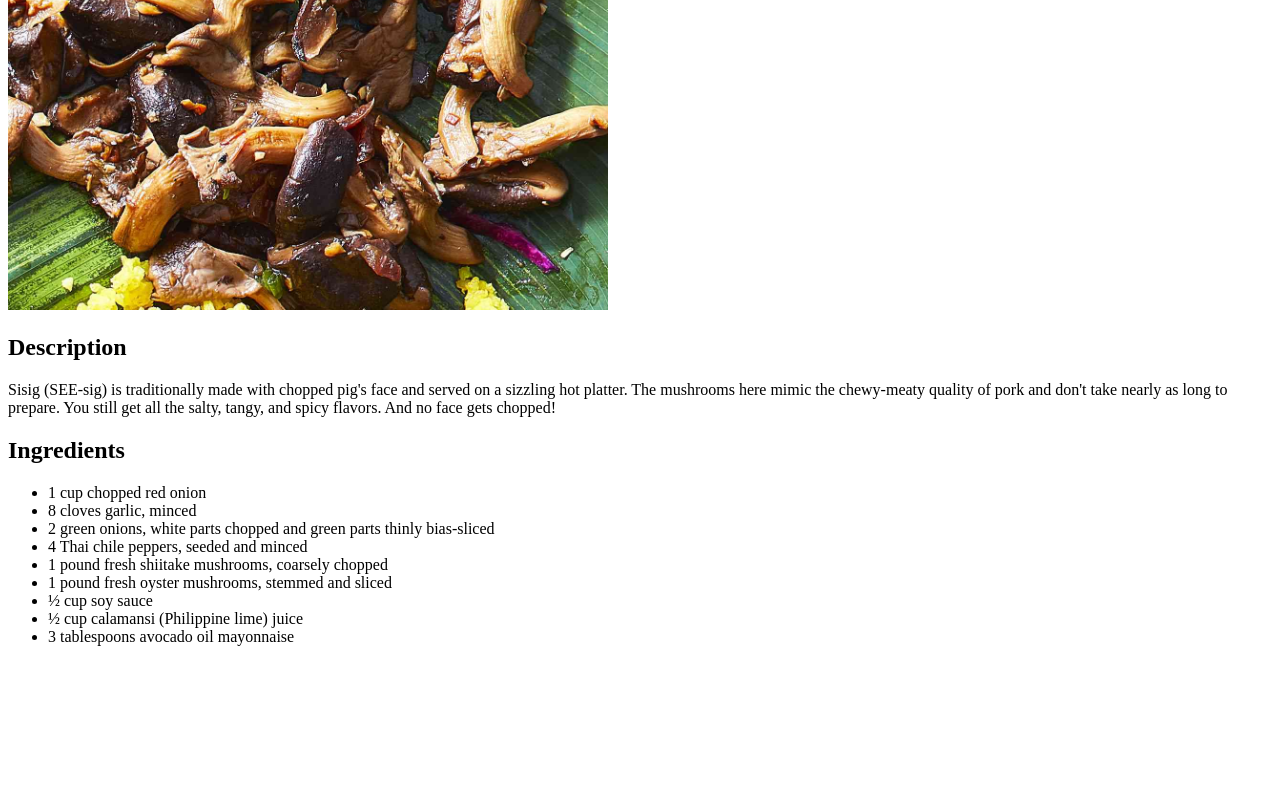
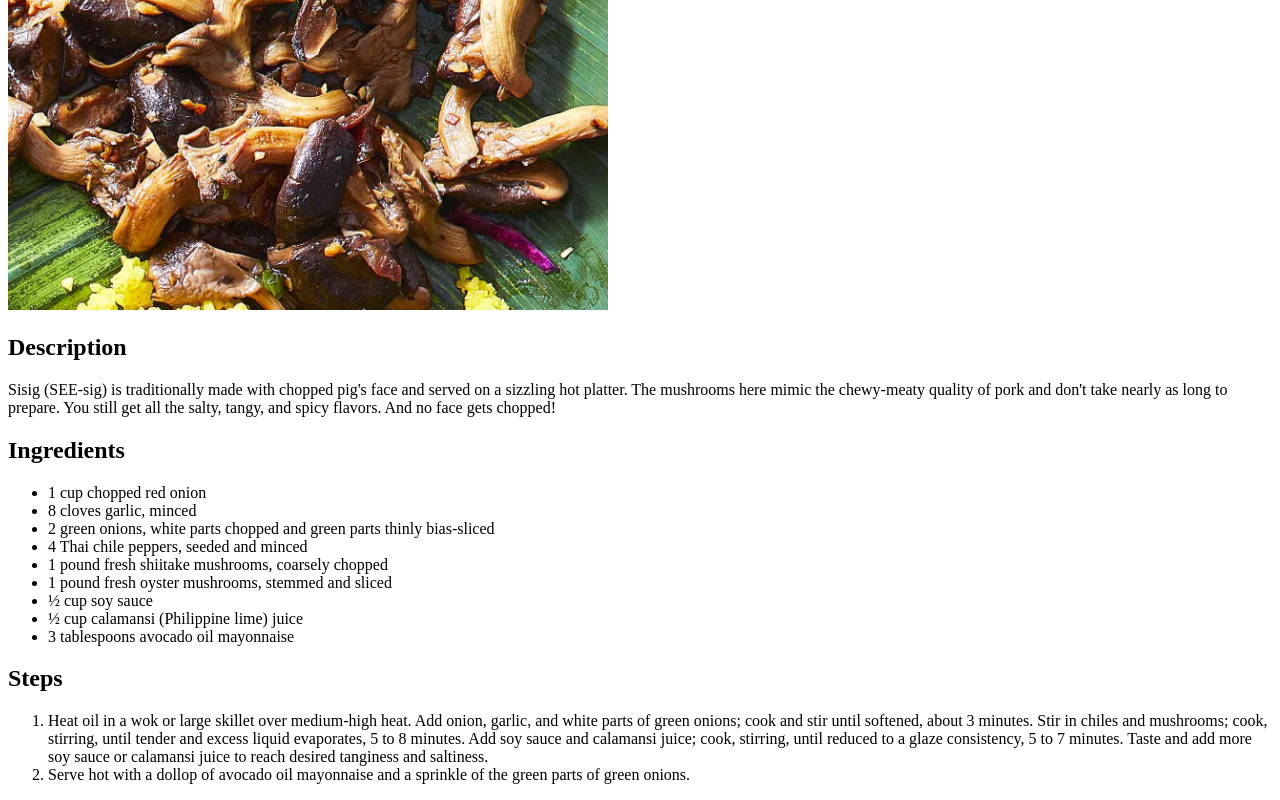
Before and after one commit to axelklaudedelgado/odin-recipes, a plain HTML site: page recipes/sisig.html in a window 1280 px wide. Shown: the part 370-1170 px from the top of the page. Before the commit the page ends 1032 px from the top, so only its background shows below. Drawn offline with Linux system fonts and the light colour scheme.

Commit message:
Add steps section for Mushroom Sisig

```diff
--- a/recipes/sisig.html
+++ b/recipes/sisig.html
@@ -25,5 +25,11 @@
             <li>½ cup calamansi (Philippine lime) juice</li>
             <li>3 tablespoons avocado oil mayonnaise</li>
         </ul>
+
+        <h2>Steps</h2>
+        <ol>
+            <li>Heat oil in a wok or large skillet over medium-high heat. Add onion, garlic, and white parts of green onions; cook and stir until softened, about 3 minutes. Stir in chiles and mushrooms; cook, stirring, until tender and excess liquid evaporates, 5 to 8 minutes. Add soy sauce and calamansi juice; cook, stirring, until reduced to a glaze consistency, 5 to 7 minutes. Taste and add more soy sauce or calamansi juice to reach desired tanginess and saltiness.</li>
+            <li>Serve hot with a dollop of avocado oil mayonnaise and a sprinkle of the green parts of green onions.</li>
+        </ol>
     </body>
 </html>
```
